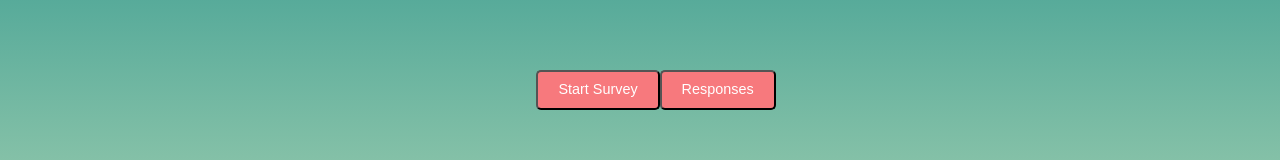
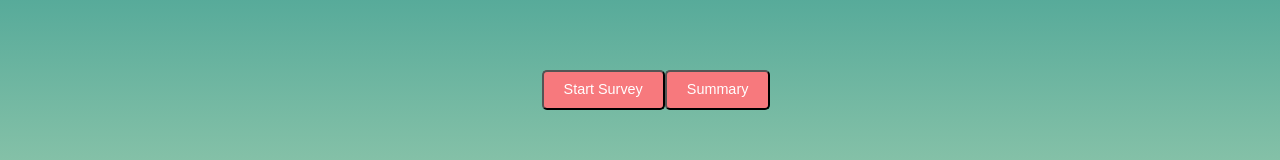
Before and after one commit to vanessaxuuan/react-express-sqlite-survey, a React (Create React App) app in the folder client/: page / in a window 1280 px wide. Shown: the part 310-470 px from the top of the page. Built offline with nearby package versions, Linux system fonts and the light colour scheme.

Commit message:
dummy commit

```diff
--- a/client/src/App.js
+++ b/client/src/App.js
@@ -13,7 +13,7 @@ function App() {
         <ul>
           <StyledFormWrapper>
             <WelcomeButton onClick={() => {navigate("/Survey")}}>Start Survey</WelcomeButton>
-            <WelcomeButton onClick={() => {navigate("/Result/1")}}>Responses</WelcomeButton>
+            <WelcomeButton onClick={() => {navigate("/Result/1")}}>Summary</WelcomeButton>
           </StyledFormWrapper>
         </ul>
       </nav>
```
